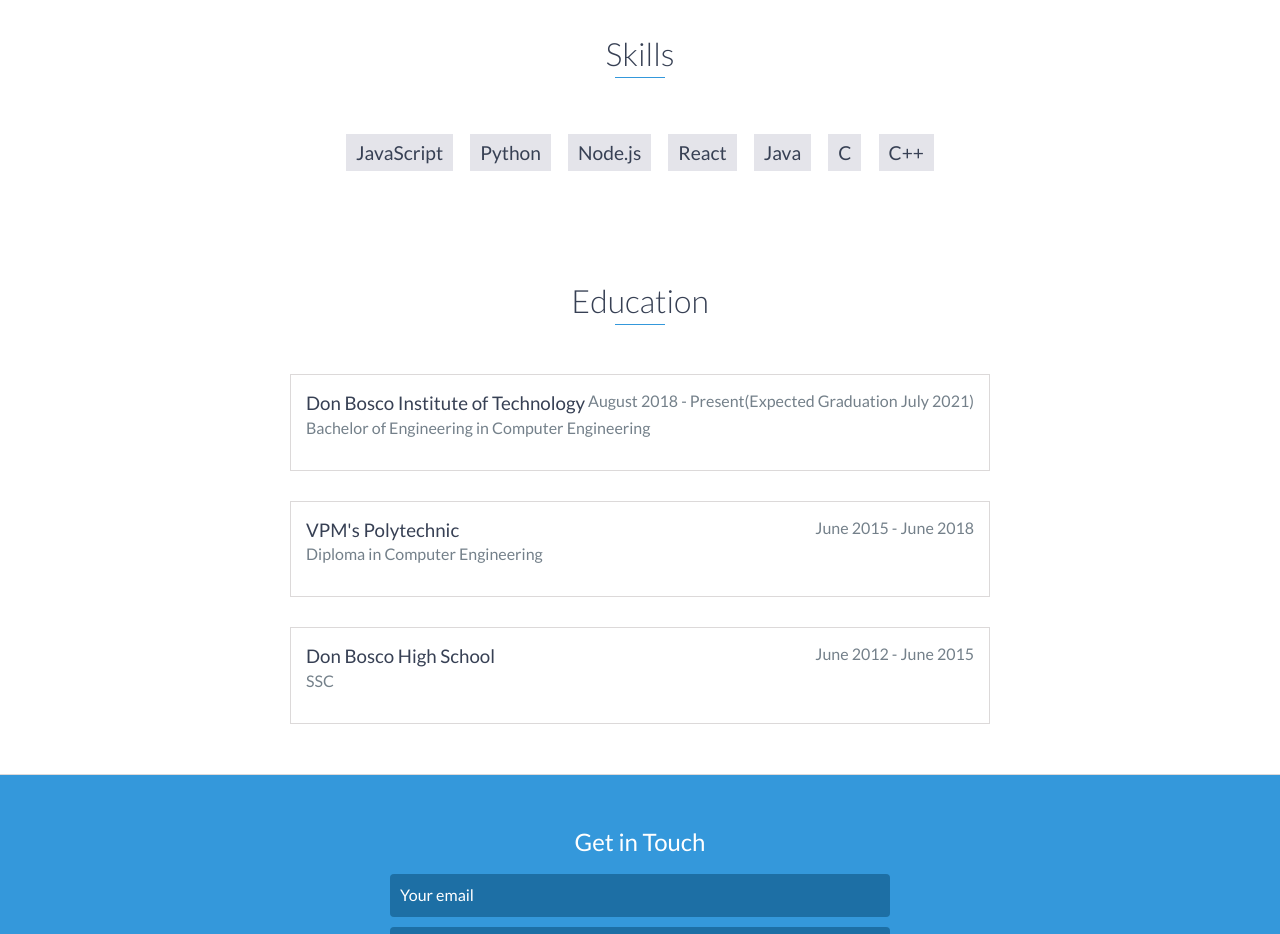
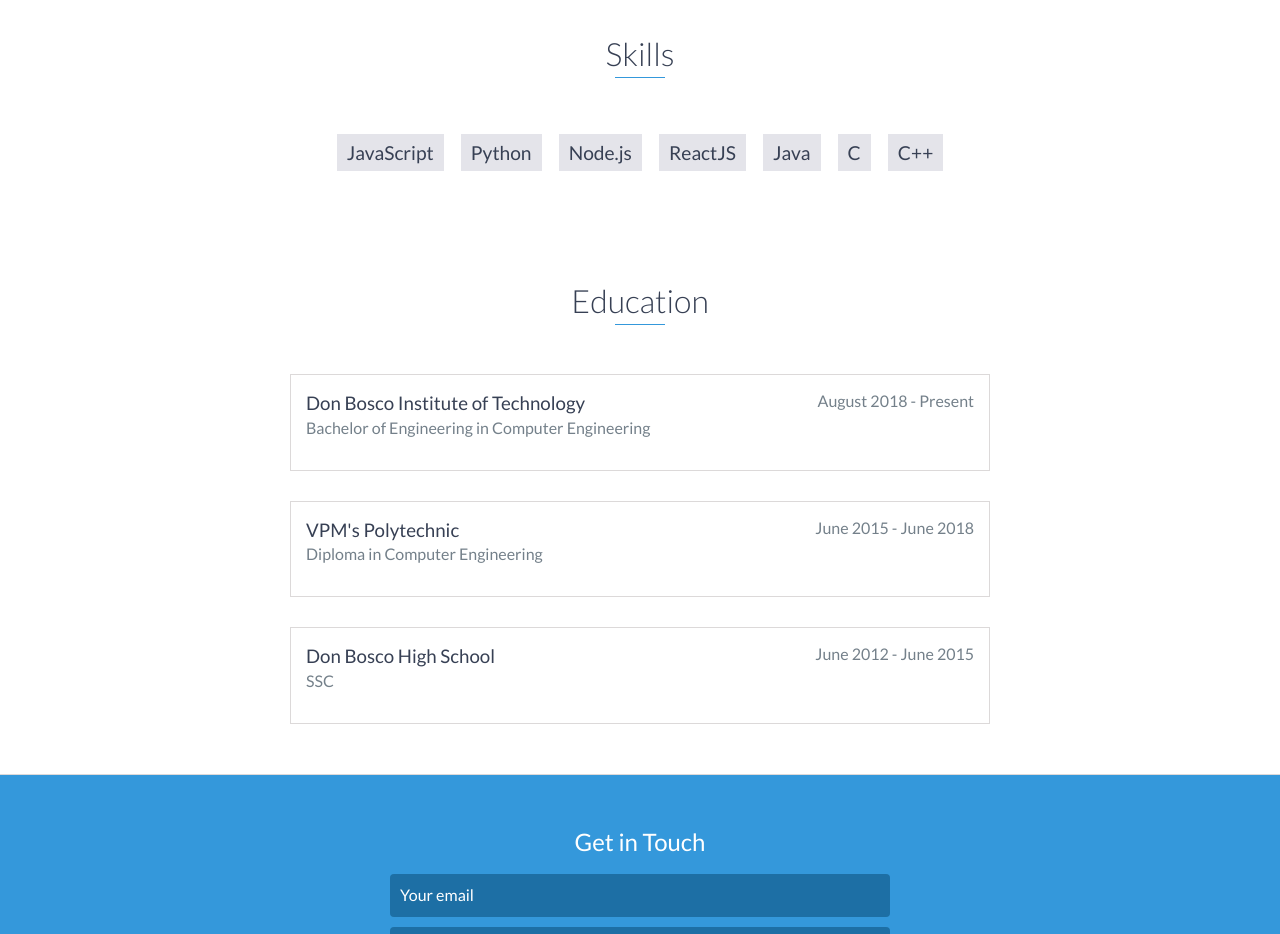
Before and after one commit to hrithik9120/portfolio, a website: page index.html in a window 1280 px wide. Shown: the part 3740-4674 px from the top of the page. Drawn offline with nearby package versions, Linux system fonts and the light colour scheme.

Commit message:
Update index.html

```diff
--- a/index.html
+++ b/index.html
@@ -268,7 +268,7 @@
             <li>JavaScript</li>
             <li>Python</li>
             <li>Node.js</li>
-            <li>React</li>
+            <li>ReactJS</li>
             <li>Java</li>
             <li>C</li>
             <li>C++</li>
@@ -289,7 +289,7 @@
         <h2 class="heading">Education</h2>
         <div class="education-block">
             <h3>Don Bosco Institute of Technology</h3>
-            <span class="education-date">August 2018 - Present(Expected Graduation July 2021)</span>
+            <span class="education-date">August 2018 - Present</span>
             <h4>Bachelor of Engineering in Computer Engineering</h4>
                    </div>
         <!-- End .education-block -->
```
